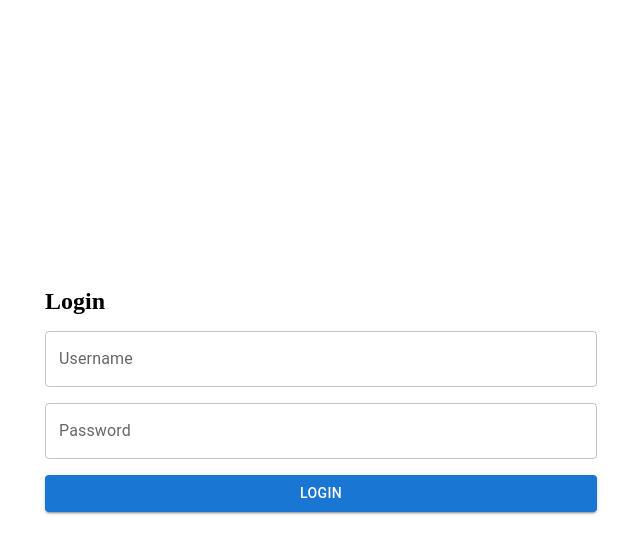
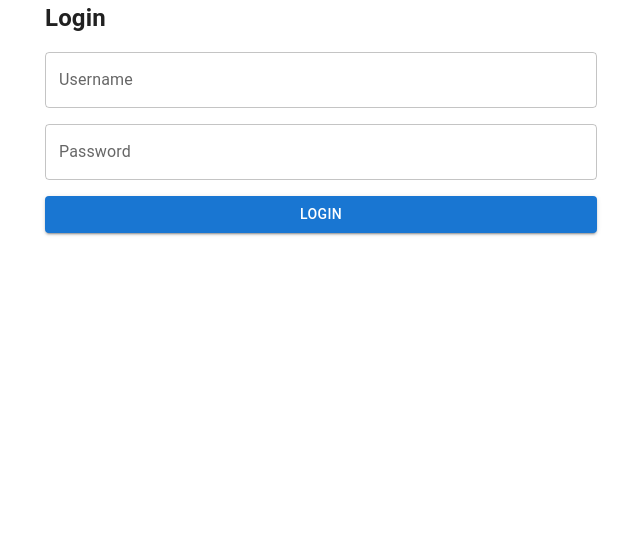
Before and after one commit to goranferbisek/ride-journal, a React (Vite) app in the folder frontend/: page /login in a window 1280 px wide. Shown: the top 554 px of the page, without its empty margins (319-959 px from the left). Built offline with nearby package versions, Linux system fonts and the light colour scheme.

Commit message:
Use Material UI builtin styling

```diff
--- a/frontend/src/App.css
+++ /dev/null
@@ -1,10 +0,0 @@
-#center {
-  display: flex;
-  place-items: center;
-  flex-grow: 1;
-
-  @media (max-width: 1024px) {
-    padding: 32px 20px 24px;
-    gap: 18px;
-  }
-}
--- a/frontend/src/App.tsx
+++ b/frontend/src/App.tsx
@@ -1,13 +1,12 @@
-import { Outlet } from 'react-router'
-import './App.css'
+import {Outlet} from 'react-router'
+import {CssBaseline} from "@mui/material";
 
 function App() {
 
   return (
     <>
-      <section id="center">
-        <Outlet/>
-      </section>
+      <CssBaseline/>
+      <Outlet/>
     </>
   )
 }
--- a/frontend/src/index.css
+++ /dev/null
@@ -1,11 +0,0 @@
-
-#root {
-  min-height: 100svh;
-  display: flex;
-  flex-direction: column;
-  box-sizing: border-box;
-}
-
-body {
-  margin: 0;
-}
--- a/frontend/src/main.tsx
+++ b/frontend/src/main.tsx
@@ -1,6 +1,5 @@
 import {StrictMode} from 'react'
 import {createRoot} from 'react-dom/client'
-import './index.css'
 import {AuthProvider} from "./auth/AuthContext.tsx";
 import {RouterProvider} from "react-router";
 import appRouter from "./routes/AppRoutes.tsx";
```
